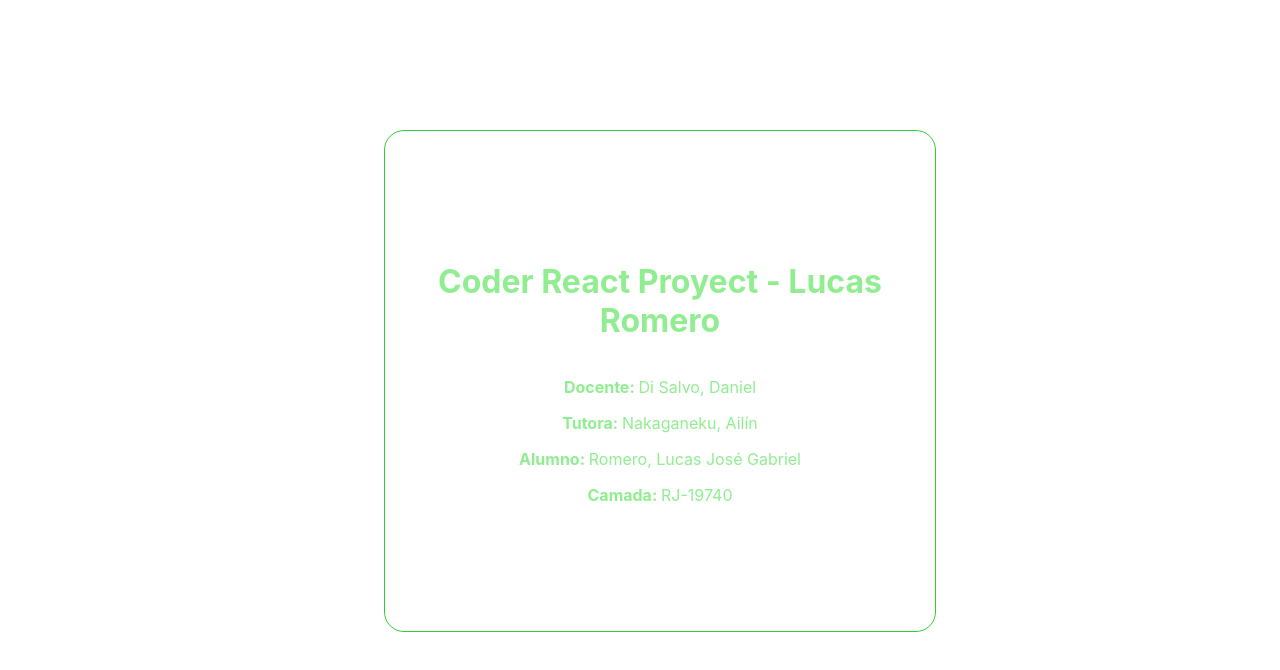
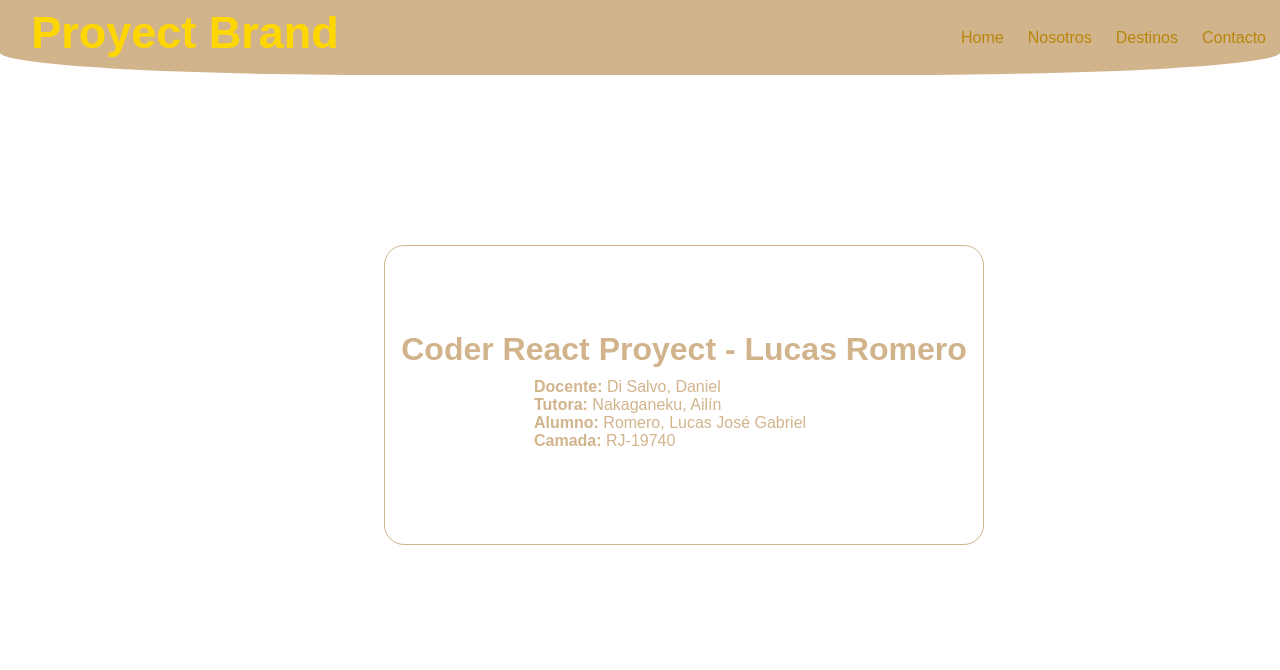
Before and after one commit to LJG-Romero/react_py_coder, a React (Create React App) app: page / in a window 1280 px wide. Shown: the top 670 px of the page. Built offline with nearby package versions, Linux system fonts and the light colour scheme.

Commit message:
Desarrollo 'Header Component' proyecto

```diff
--- a/src/App.js
+++ b/src/App.js
@@ -1,7 +1,44 @@
-import logo from './logo.svg';
-import './App.css';
+// import { render } from "@testing-library/react";         ***** Chequear funcionalidad
+// import React from "react";         ***** Import para trabajar con Componentes de Clase
+import './styles.css';
+
+
+/*** Components ****/
+import Header from './components/Header.js';
+import Cover from './components/CoverPage.js';
 
 function App() {
+  return (
+    <>
+      <Header />
+      <Cover />
+    </>
+  );
+}
+
+
+export default App;
+
+/*                     Modelo de Componente de Clase
+class App extends React.Component {
+  render(){
+    return (
+      <div className="App">
+        <h1>Coder React Proyect - Lucas Romero</h1>
+        <div className="groupInfo">
+          <p><strong>Docente: </strong>Di Salvo, Daniel</p>
+          <p><strong>Tutora: </strong>Nakaganeku, Ailín</p>
+          <p><strong>Alumno: </strong>Romero, Lucas José Gabriel</p>
+          <p><strong>Camada: </strong>RJ-19740</p>
+        </div>
+      </div>
+    );
+  }
+}
+*/
+
+/*                    Modelo de Componente Funcional
+  function App() {
   return (
     <div className="App">
       <h1>Coder React Proyect - Lucas Romero</h1>
@@ -14,5 +51,4 @@ function App() {
     </div>
   );
 }
-
-export default App;
+*/
--- /dev/null
+++ b/src/components/CoverPage.js
@@ -0,0 +1,17 @@
+import './coverPage.css';
+
+function Cover() {
+    return (
+      <div className="cover">
+        <h1>Coder React Proyect - Lucas Romero</h1>
+        <div className="groupInfo">
+          <p><strong>Docente: </strong>Di Salvo, Daniel</p>
+          <p><strong>Tutora: </strong>Nakaganeku, Ailín</p>
+          <p><strong>Alumno: </strong>Romero, Lucas José Gabriel</p>
+          <p><strong>Camada: </strong>RJ-19740</p>
+        </div>
+      </div>
+    );
+}
+
+export default Cover;
--- /dev/null
+++ b/src/components/Header.js
@@ -0,0 +1,21 @@
+import './header.css';
+
+function Header(){
+    return(
+        <div className="header">
+            <div className="header__Logo">
+                <h1 className="logo">Proyect Brand</h1>
+            </div>
+            <nav className="header__Nav">
+                <ul>
+                    <li><a href="#">Home</a></li>
+                    <li><a href="#">Nosotros</a></li>
+                    <li><a href="#">Destinos</a></li>
+                    <li><a href="#">Contacto</a></li>
+                </ul>
+            </nav>
+        </div>
+    );
+}
+
+export default Header;
--- /dev/null
+++ b/src/components/coverPage.css
@@ -0,0 +1,30 @@
+h1, p{
+    color: tan;
+    /* border: 1px solid red; */
+  }
+p{
+  width: 300px;
+  text-align: left;
+}
+
+.cover {
+  height: 300px;
+  width: 600px;
+  margin-top: 170px;
+  margin-left: 30%;
+  text-align: center;
+  border: 1px solid tan;
+  border-radius: 20px;
+  display: flex;
+  flex-direction: column;
+  justify-content: center;
+  align-content: center;
+}
+.groupInfo{
+  margin: 10px;
+  display: flex;
+  flex-direction: column;
+  justify-content: center;
+  align-items: center;
+  /* border: 1px solid red; */
+}
--- /dev/null
+++ b/src/components/header.css
@@ -0,0 +1,88 @@
+:root{
+    /* Variables */
+    --backHeader: tan;
+    --primaryPage: gold;
+    --secondaryPage: darkgoldenrod;
+
+    /* Modeling */
+    --primaryModel: red;
+    --secondaryModel: blue;
+    --tertiaryModel: violet;
+    --quaternaryModel: greenyellow;
+
+    --primaryModel: transparent;
+    --secondaryModel: transparent;
+    --tertiaryModel: transparent;
+    --quaternaryModel: transparent;
+}
+/* Header */
+
+.header{
+    height: 75px;
+    background-color: var(--backHeader);
+    /* opacity: 0.7; */
+    border-radius: 0px 0px 30% 30%;
+    display: flex;
+    flex-direction: row;
+    justify-content: space-between;
+}
+.header__Logo{
+    width: 350px;
+    margin-left: 10px;
+    margin-top: 5px;
+    /* display: flex;
+    flex-direction: column;
+    justify-content: center; */
+    border: 1px solid var(--primaryModel);
+}
+.logo{
+    font-size: 45px;
+    font-weight: bolder;
+    text-align: center;
+    color: var(--primaryPage);
+    border: 1px solid var(--secondaryModel);
+}
+.header__Nav{
+    width: 350px;
+    display: flex;
+    flex-direction: column;
+    justify-content: center;
+    border: 1px solid var(--primaryModel);
+}
+.header__Nav ul{
+    height: 50px;
+    width: 100%;
+    display: flex;
+    flex-direction: row;
+    justify-content: flex-end;
+    border: 1px solid var(--secondaryModel);
+}
+.header__Nav li{
+    width: 70px;
+    list-style-type: none;
+    text-align: end;
+    margin: 10px;
+    display: flex;
+    flex-direction: column;
+    justify-content: center;
+    border-bottom: transparent;
+    transition: 0.3s;
+    transition-timing-function: ease-in-out;
+    border: 1px solid var(--tertiaryModel);
+}
+.header__Nav li:hover{
+    border-bottom: 1px solid var(--primaryPage);
+    transition: 0.3s;
+    transition-timing-function: ease-in-out;
+}
+.header__Nav a{
+    color: var(--secondaryPage);
+    border: 1px solid var(--quaternaryModel);
+
+    text-decoration: none;
+}
+.header__Nav li:hover a{
+    color: var(--primaryPage);
+    transition: 0.3s;
+    transition-timing-function: ease-in-out;
+}
--- a/src/App.css
+++ b/src/styles.css
@@ -1,22 +1,12 @@
-h1, p{
-  color: lightgreen;
+*{
+  margin: 0;
+  padding: 0;
+  box-sizing: border-box;
+  font-family: sans-serif;
+
 }
 
-.App {
-  height: 500px;
-  width: 550px;
-  margin-top: 130px;
-  margin-left: 30%;
-  text-align: center;
-  border: 1px solid limegreen;
-  border-radius: 20px;
-  display: flex;
-  flex-direction: column;
-  justify-content: center;
-  align-content: center;
-}
-
-.App-logo {
+/* .App-logo {
   height: 40vmin;
   pointer-events: none;
 }
@@ -49,4 +39,4 @@ h1, p{
   to {
     transform: rotate(360deg);
   }
-}
+} */
```
